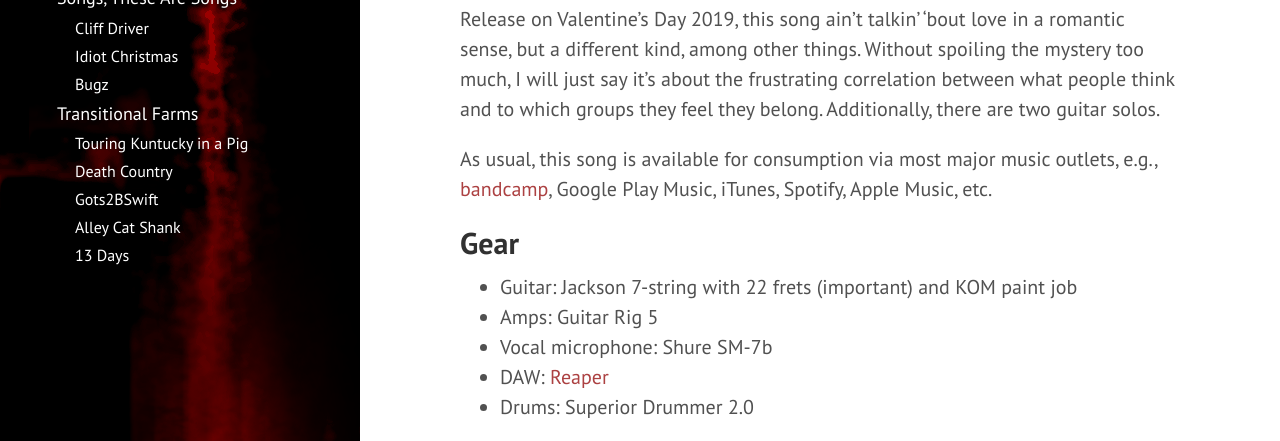
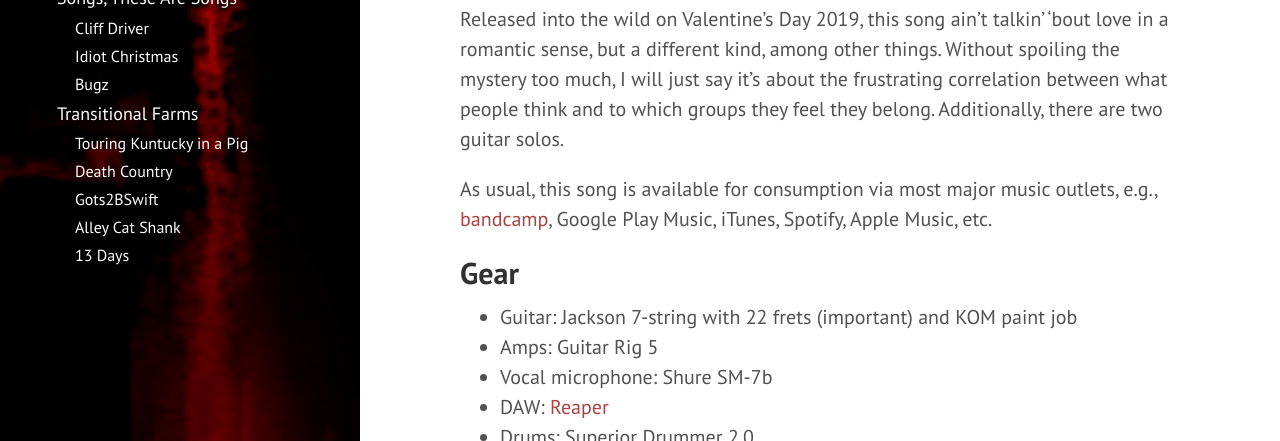
Before and after one commit to petepm/petepm.github.io, a Jekyll site: the page built from music/synchronized-seasoning/exclusive-orangery.md, in a window 1280 px wide and 900 px high, cut to the strip 459-900 px from the top of the window. Built offline with Jekyll 4.4.1, drawn with Linux system fonts in a browser that asks for light colours; nearby versions of some CDN libraries.

Commit message:
Fix typo

```diff
--- a/music/synchronized-seasoning/exclusive-orangery.md
+++ b/music/synchronized-seasoning/exclusive-orangery.md
@@ -9,7 +9,8 @@
 
 <iframe width="560" height="315" src="https://www.youtube.com/embed/nx8J07qlnYE" frameborder="0" allow="accelerometer; autoplay; encrypted-media; gyroscope; picture-in-picture" allowfullscreen></iframe>
 
-Release on Valentine's Day 2019, this song ain't talkin' 'bout love
+Released into the wild on Valentine's Day 2019,
+this song ain't talkin' 'bout love
 in a romantic sense,
 but a different kind, among other things. Without spoiling the mystery too much,
 I will
```
